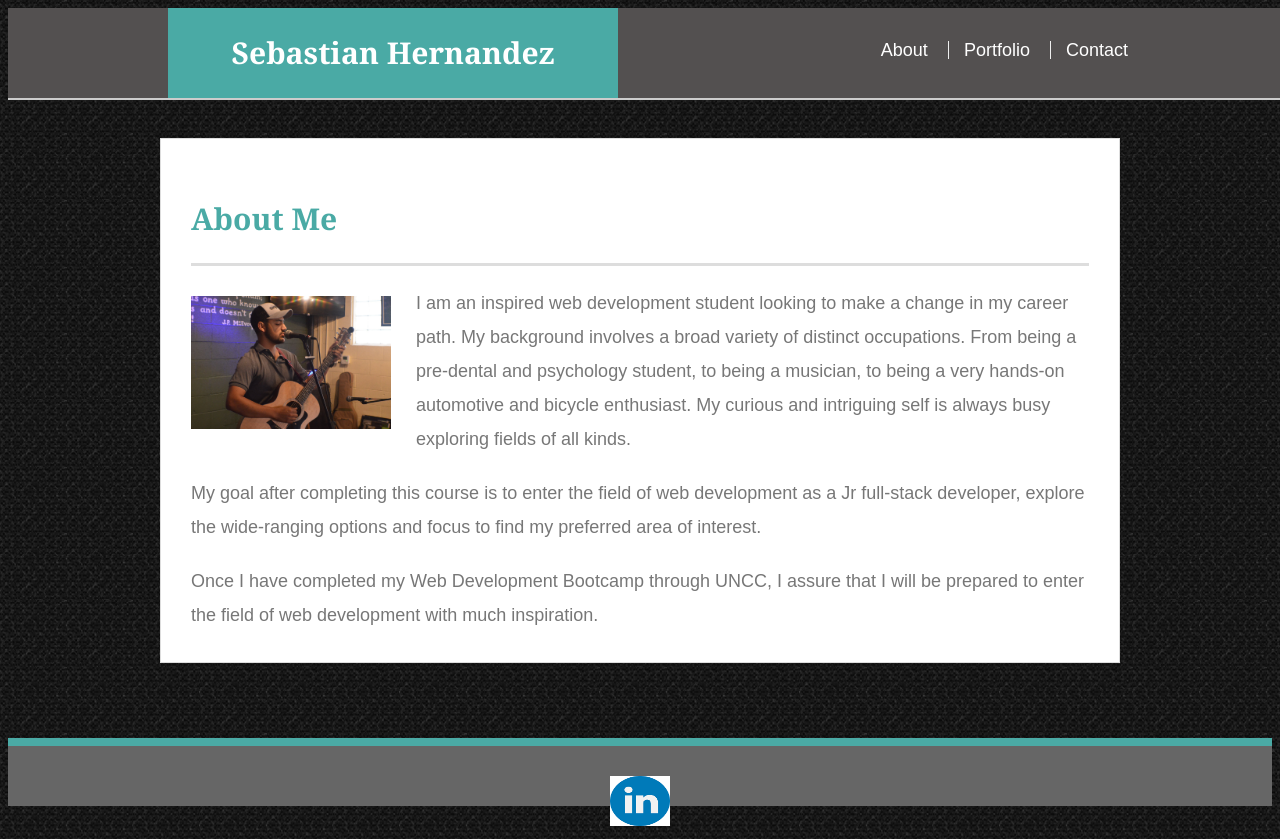
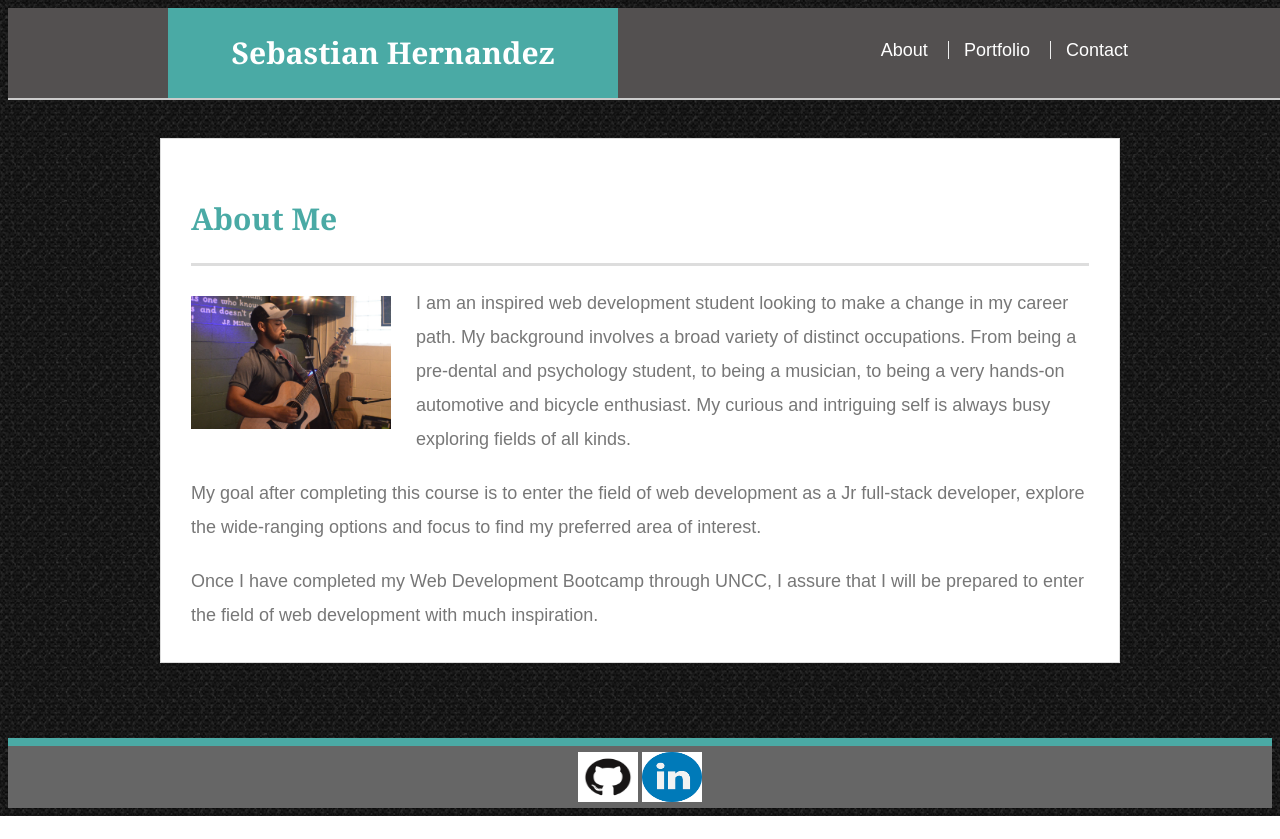
Before and after one commit to sbstiane46/My-Portfolio, a plain HTML site: page index.html in a window 1280 px wide. After the commit the page ends 816 px from the top, so only its background shows below. Drawn offline with Linux system fonts and the light colour scheme.

Commit message:
progress

```diff
--- a/assets/css/style.css
+++ b/assets/css/style.css
@@ -99,7 +99,7 @@ nav a:first-child {
 /* footer */
 
 footer {
-  padding: 30px 0;
+  padding: 6px 0;
   clear: both;
   font-size: 12px;
   color: #ffffff;
@@ -107,7 +107,7 @@ footer {
   text-align: center;
   background: #666666;
   border-top: 8px solid #4aaaa5;
-  height: 50px;
+  height: 70px;
 }
 
 h3, h2 {
--- a/index.html
+++ b/index.html
@@ -36,9 +36,9 @@
   </div>
 
   <footer class="footer-custom justify-content-md-centre">
-    <div class="container">
+    <div class="container mb-3">
       <div class="display-7">
-        <a href="https://github.com/sbstiane46" img class="footer-image" src="assets/images/GitHub-Mark.png"></a>
+        <a href="https://github.com/sbstiane46"><img class="footer-image" src="assets/images/GitHub-Mark.png"></a>
         <a href="https://www.linkedin.com/in/sebastian-hernandez-0871bb132/"><img class="footer-image" src="assets/images/linkedin.png"></a>
       </div>
     </div>
```
Also changed, not shown: contact.html (+2 -19 lines), portfolio.html (+2 -2 lines).
